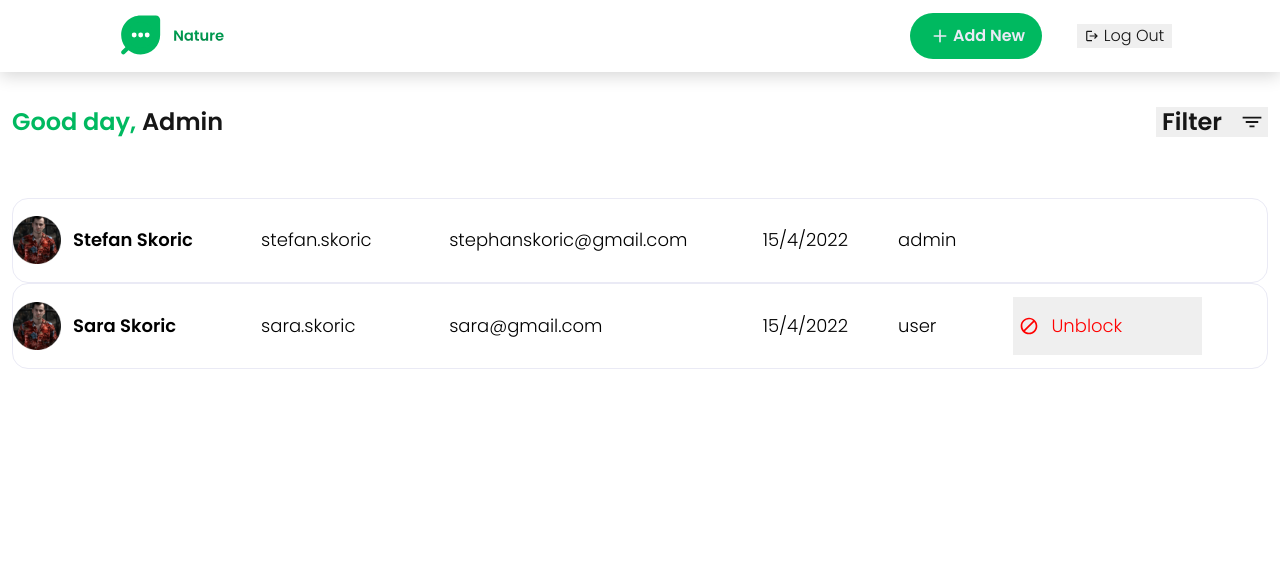
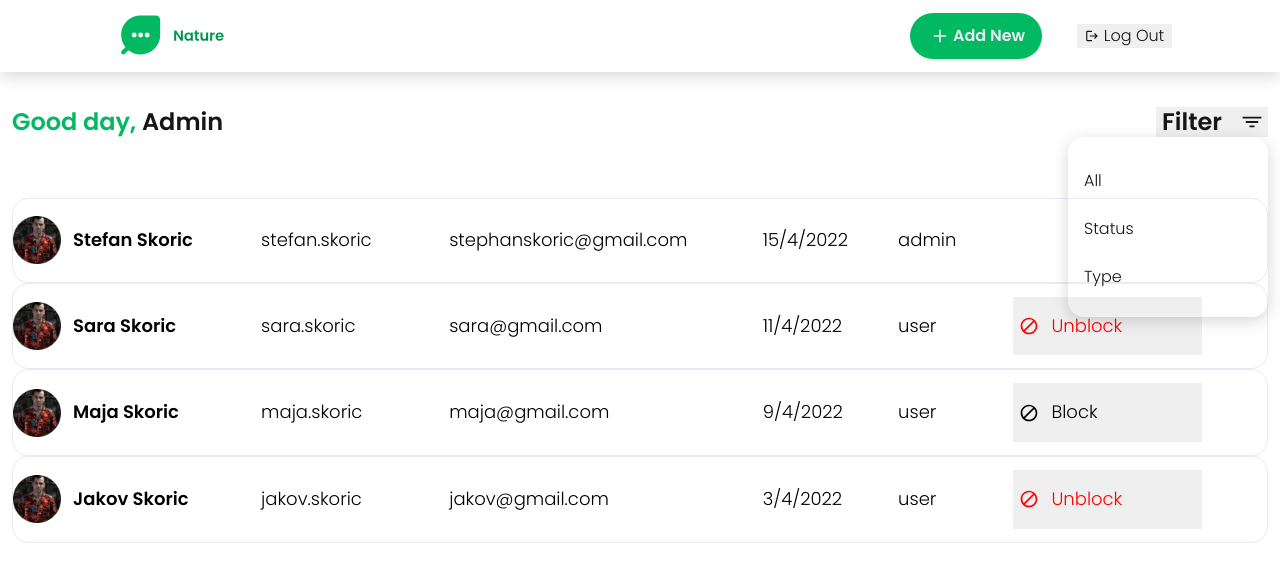
Before and after one commit to stefanskoricdev/nature-social-media, a React (Create React App) app: page /admin in a window 1280 px wide. Shown: the top 582 px of the page. Built offline with nearby package versions, Linux system fonts and the light colour scheme; data requests are answered from the project's data file; sample sign-in values are in the browser's storage.

Commit message:
Add filter by date, type and status functionality in Admin page

```diff
--- a/src/components/UsersList/User/User.js
+++ b/src/components/UsersList/User/User.js
@@ -39,10 +39,8 @@ const User = ({ user, users, setUsers }) => {
 
   const handleBlockUser = () => {
     const targetedUser = users.find((userItem) => userItem.id === user.id);
-    console.log(targetedUser);
     const updatedUser = { ...targetedUser, isActive: !targetedUser.isActive };
 
-    console.log(updatedUser);
     sendUsersRequest(
       {
         url: `${USERS_URL}/${user.id}`,
--- a/src/pages/Admin/Admin.js
+++ b/src/pages/Admin/Admin.js
@@ -10,6 +10,8 @@ import Modal from "../../components/UI/Modal/Modal";
 import ErrorModal from "../../components/UI/Modal/ErrorModal/ErrorModal";
 
 const Admin = () => {
+  const [filter, setFilter] = useState("all");
+
   const [users, setUsers] = useState();
   const { sendRequest: usersRequest, isLoading, error, setError } = useHttp();
 
@@ -26,7 +28,28 @@ const Admin = () => {
     setError(null);
   };
 
+  useEffect(() => {
+    console.log(users);
+  }, [users]);
+
   if (!users) return;
+
+  const filterView = (filter) => {
+    let allUsersList = [...users];
+    let sortedUsersList = null;
+    if (filter === "status") {
+      sortedUsersList = allUsersList.sort((a, b) => a.isActive - b.isActive);
+    } else if (filter === "type") {
+      sortedUsersList = allUsersList.sort((a, b) =>
+        a.type.localeCompare(b.type)
+      );
+    } else {
+      sortedUsersList = allUsersList.sort((a, b) => b.createdAt - a.createdAt);
+    }
+    return sortedUsersList;
+  };
+
+  const sortedUsers = filterView(filter);
 
   if (error) {
     return (
@@ -37,6 +60,12 @@ const Admin = () => {
       </Backdrop>
     );
   }
+
+  const changeFilterValueHandler = (e) => {
+    const { id } = e.target;
+    if (!id) return;
+    setFilter(id);
+  };
 
   return (
     <section className={styles.Admin}>
@@ -49,13 +78,20 @@ const Admin = () => {
         <h2 className={styles.GreetingMessage}>
           Good day, <span>Admin</span>
         </h2>
-        <button className={styles.Filter}>
+        <button className={styles.FilterBtn}>
           <span>Filter</span>
           <IoFilterSharp fontSize="2rem" color="rgb(22, 22, 22)" />
+          <section className={styles.FilterOptions}>
+            <ul onClick={changeFilterValueHandler}>
+              <li id="all">All</li>
+              <li id="status">Status</li>
+              <li id="type">Type</li>
+            </ul>
+          </section>
         </button>
       </header>
       <main className={styles.AdminMain}>
-        <UsersList users={users} setUsers={setUsers} />
+        <UsersList users={sortedUsers} setUsers={setUsers} />
       </main>
     </section>
   );
--- a/src/pages/Admin/Admin.module.scss
+++ b/src/pages/Admin/Admin.module.scss
@@ -12,7 +12,7 @@
         padding: 0 1.2rem;
 
         .GreetingMessage,
-        .Filter {
+        .FilterBtn {
             font-size: 2.4rem;
             font-weight: 600;
         }
@@ -25,7 +25,8 @@
             }
         }
 
-        .Filter {
+        .FilterBtn {
+            position: relative;
             display: flex;
             align-items: center;
             color: $darkGray;
@@ -33,6 +34,38 @@
 
             span {
                 margin-right: 2rem;
+            }
+
+            .FilterOptions {
+                position: absolute;
+                top: 100%;
+                right: 0;
+                width: 20rem;
+                height: 18rem;
+                box-shadow: 0 4px 16px $boxShadow;
+                border-radius: 1.6rem;
+
+
+                ul {
+                    padding: 1.6rem 0;
+                    margin: 0;
+                    list-style: none;
+
+                    li {
+                        display: flex;
+                        align-items: center;
+                        height: 4rem;
+                        margin: .8rem 0;
+                        padding-left: 1.6rem;
+                        font-size: 1.6rem;
+                        font-weight: 300;
+                        color: $darkGray;
+                    }
+
+                    li:hover {
+                        background-color: $whiteish;
+                    }
+                }
             }
         }
     }
--- a/src/services/db.json
+++ b/src/services/db.json
@@ -20,9 +20,33 @@
       "username": "sara.skoric",
       "dateOfBirth": "1993-03-18",
       "type": "user",
-      "createdAt": 1650051013641,
+      "createdAt": 1649714400000,
       "isActive": false,
       "id": 2
+    },
+    {
+      "password": "$2a$10$XCSGaphiz5Sp2qzAcSlb2uUXII.hEte1RPS00PsFZ/QzU7YOVIQUK",
+      "email": "maja@gmail.com",
+      "firstName": "Maja",
+      "lastName": "Skoric",
+      "username": "maja.skoric",
+      "dateOfBirth": "1993-03-18",
+      "type": "user",
+      "createdAt": 1649541600000,
+      "isActive": true,
+      "id": 3
+    },
+    {
+      "password": "$2a$10$XCSGaphiz5Sp2qzAcSlb2uUXII.hEte1RPS00PsFZ/QzU7YOVIQUK",
+      "email": "jakov@gmail.com",
+      "firstName": "Jakov",
+      "lastName": "Skoric",
+      "username": "jakov.skoric",
+      "dateOfBirth": "1993-03-18",
+      "type": "user",
+      "createdAt": 1649023200000,
+      "isActive": false,
+      "id": 4
     }
   ],
   "posts": [
```
